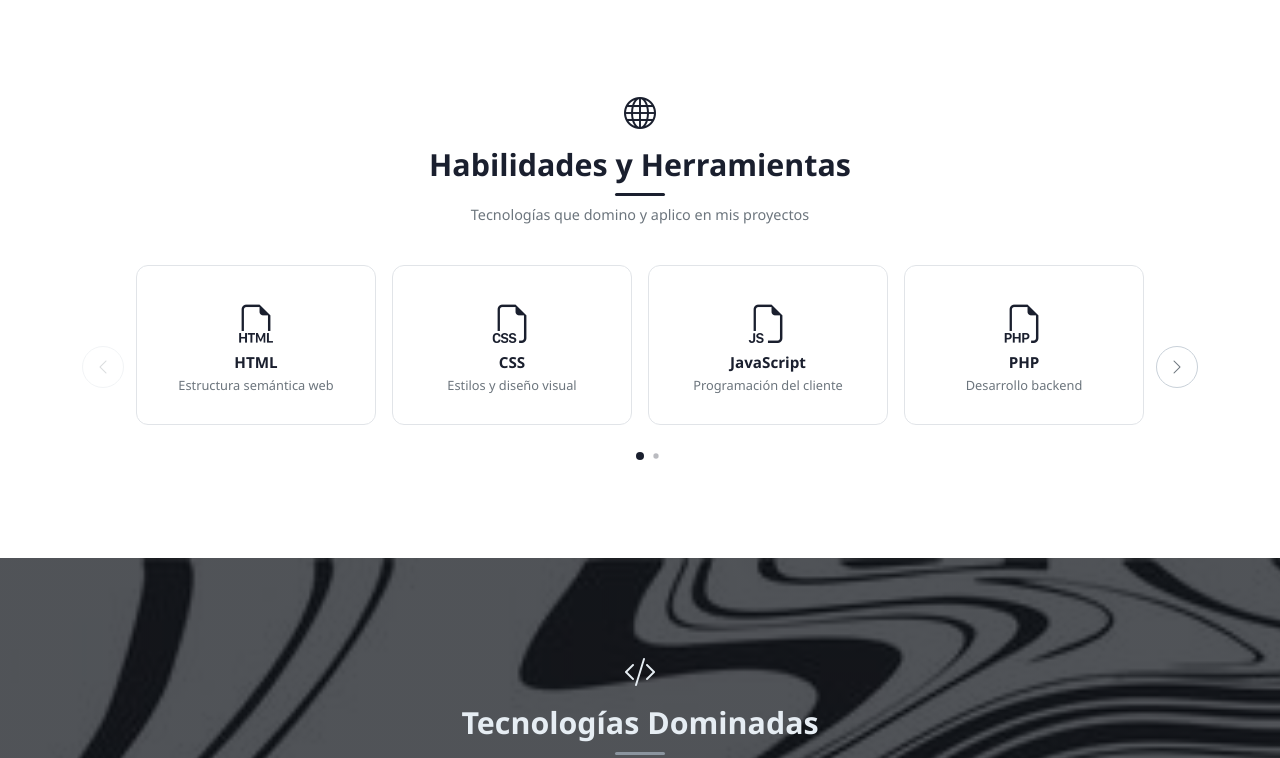
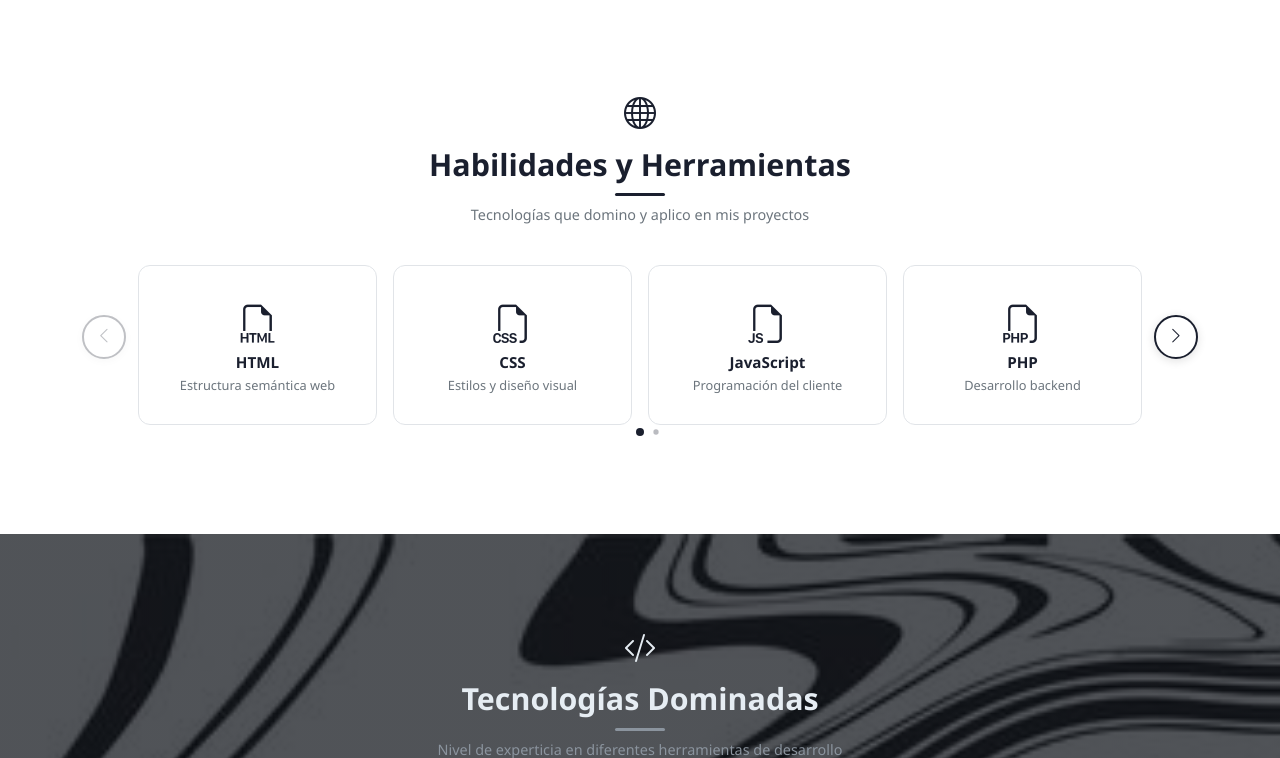
Before and after one commit to zikness/portafolio, a PHP site: page / in a window 1280 px wide. Shown: the part 794-1552 px from the top of the page. Run offline with PHP 8.4, Linux system fonts and the light colour scheme; data comes from the database, SQL or seed files in the repository.

Commit message:
Fix carousel nav button layout + force admin.js cache bust
- Replace flex wrapper with position:relative + absolute-positioned nav buttons
  to avoid Swiper.js interfering with flex layout
- Style buttons as dark circles matching site theme
- Add ?v=3 to admin.js script tag to bypass browser cache on TECLAB

https://claude.ai/code/session_018rvjV2XYTLdWhXbVn1jv2L

```diff
--- a/admin/index.php
+++ b/admin/index.php
@@ -450,6 +450,6 @@ $projs = $db->query("SELECT * FROM proyectos ORDER BY orden ASC")->fetchAll();
 <!-- Bootstrap JS -->
 <script src="https://cdn.jsdelivr.net/npm/bootstrap@5.3.8/dist/js/bootstrap.bundle.min.js"></script>
 <!-- Admin JS -->
-<script src="../assets/js/admin.js"></script>
+<script src="../assets/js/admin.js?v=3"></script>
 </body>
 </html>
--- a/assets/css/style.css
+++ b/assets/css/style.css
@@ -287,31 +287,47 @@ body {
 .swiper-pagination-bullet { background: #1a1f2e; opacity: 0.3; }
 .swiper-pagination-bullet-active { opacity: 1; }
 
-/* Skill carousel — nav wrapper + buttons */
-.skill-carousel-wrapper {
-    display: flex;
-    align-items: center;
-    gap: 0.75rem;
+/* Skill carousel — wrapper + nav buttons (absolute positioning) */
+.skill-swiper-wrap {
+    position: relative;
+    padding: 0 56px;
 }
-.skill-carousel-wrapper .skillSwiper { flex: 1; min-width: 0; }
 .skill-nav-btn {
-    flex-shrink: 0;
-    width: 42px;
-    height: 42px;
+    position: absolute;
+    top: calc(50% - 18px); /* Center on cards, offset up for pagination area */
+    transform: translateY(-50%);
+    z-index: 10;
+    width: 44px;
+    height: 44px;
     border-radius: 50%;
-    border: 1px solid #c9d1d9;
-    background: var(--light-bg);
-    color: #6c757d;
+    border: 2px solid #1a1f2e;
+    background: #ffffff;
+    color: #1a1f2e;
     display: flex;
     align-items: center;
     justify-content: center;
     cursor: pointer;
     transition: var(--transition);
-    font-size: 1rem;
+    font-size: 1.05rem;
+    font-weight: 700;
+    padding: 0;
     line-height: 1;
+    box-shadow: 0 2px 10px rgba(0,0,0,0.12);
 }
-.skill-nav-btn:hover { background: #1a1f2e; color: #fff; border-color: #1a1f2e; }
-.skill-nav-btn:disabled { opacity: 0.25; pointer-events: none; cursor: default; }
+.skill-nav-btn:hover {
+    background: #1a1f2e;
+    color: #ffffff;
+    box-shadow: 0 4px 18px rgba(0,0,0,0.22);
+    transform: translateY(calc(-50% - 1px));
+}
+.skill-nav-btn:disabled,
+.skill-nav-btn.swiper-button-disabled {
+    opacity: 0.28;
+    pointer-events: none;
+    cursor: default;
+}
+.skill-nav-prev { left: 0; }
+.skill-nav-next { right: 0; }
 
 /* ============================================================
    TECNOLOGÍAS
--- a/index.php
+++ b/index.php
@@ -144,10 +144,9 @@ function starsHTML(int $pct): string {
         </div>
 
         <?php if ($habs): ?>
-        <div class="skill-carousel-wrapper fade-in-up">
-            <button class="skill-nav-btn skill-nav-prev" aria-label="Anterior"><i class="bi bi-chevron-left"></i></button>
+        <div class="skill-swiper-wrap fade-in-up">
             <div class="swiper skillSwiper">
-                <div class="swiper-wrapper pb-4">
+                <div class="swiper-wrapper">
                     <?php foreach ($habs as $h): ?>
                     <div class="swiper-slide">
                         <div class="skill-card">
@@ -158,8 +157,9 @@ function starsHTML(int $pct): string {
                     </div>
                     <?php endforeach; ?>
                 </div>
-                <div class="swiper-pagination"></div>
+                <div class="swiper-pagination mt-3"></div>
             </div>
+            <button class="skill-nav-btn skill-nav-prev" aria-label="Anterior"><i class="bi bi-chevron-left"></i></button>
             <button class="skill-nav-btn skill-nav-next" aria-label="Siguiente"><i class="bi bi-chevron-right"></i></button>
         </div>
         <?php else: ?>
```
